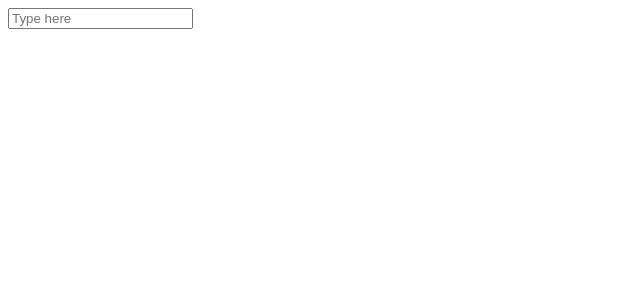
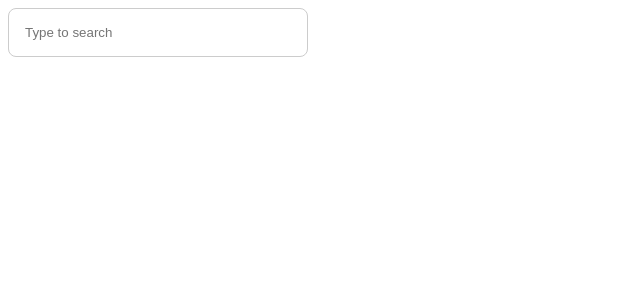
Before and after one commit to phymilad/lobox-technical-practice, a React (Vite) app in the folder lobox/: page / in a window 1280 px wide. Shown: the top 300 px of the page, without its empty margins (0-640 px from the left). Built offline with nearby package versions, Linux system fonts and the light colour scheme.

Commit message:
feat: add dropdown

```diff
--- a/lobox/src/App.tsx
+++ b/lobox/src/App.tsx
@@ -1,23 +1,10 @@
-import { useState } from "react"
-import { Input } from "./atoms/input"
+import DropDown from "./organisms/drop-down"
 
 function App() {
 
-  const [inputValue, setInputValue] = useState("")
-
-  const handleInputChange = (e: React.ChangeEvent<HTMLInputElement>) => {
-    console.log(e.target.value)
-    setInputValue(e.target.value)
-  }
-
   return (
     <>
-      <Input
-        onChange={handleInputChange}
-        placeholder="Type here"
-        type="text"
-        value={inputValue}
-      />
+      <DropDown />
     </>
   )
 }
--- /dev/null
+++ b/lobox/src/organisms/drop-down/index.scss
@@ -0,0 +1,32 @@
+.dropdown {
+    position: relative;
+    width: 300px;
+
+    &__input-container {
+      display: flex;
+      flex-wrap: wrap;
+      gap: 0.25rem;
+      border: 1px solid #ccc;
+      padding: 0.5rem;
+      border-radius: 0.5rem;
+
+      input {
+        border: none;
+        outline: none;
+        padding: 0.5rem;
+        flex-grow: 1;
+      }
+    }
+
+    &__options-container {
+      position: absolute;
+      top: 100%;
+      width: 100%;
+      max-height: 200px;
+      overflow-y: auto;
+      border: 1px solid #ccc;
+      border-radius: 0.5rem;
+      background-color: white;
+      z-index: 1;
+    }
+  }
--- /dev/null
+++ b/lobox/src/organisms/drop-down/index.tsx
@@ -0,0 +1,91 @@
+import React, { useState, useRef, useEffect } from "react";
+import "./index.scss";
+import { Option } from "../../models/types";
+import { Input } from "../../atoms/input";
+import { OptionItem } from "../../atoms/option";
+import { options } from "../../utils/constants";
+
+
+const DropDown: React.FC = () => {
+  const [inputValue, setInputValue] = useState("");
+  const [selectedOptions, setSelectedOptions] = useState<Option[]>([]);
+  const [showOptions, setShowOptions] = useState(false);
+  const dropdownRef = useRef<HTMLDivElement>(null);
+
+  useEffect(() => {
+    const handleClickOutside = (event: MouseEvent) => {
+      if (dropdownRef.current && !dropdownRef.current.contains(event.target as Node)) {
+        setShowOptions(false);
+      }
+    };
+    document.addEventListener("mousedown", handleClickOutside);
+    return () => {
+      document.removeEventListener("mousedown", handleClickOutside);
+    };
+  }, []);
+
+  const handleInputChange = (e: React.ChangeEvent<HTMLInputElement>) => {
+    setInputValue(e.target.value);
+    setShowOptions(true);
+  };
+
+  const handleOptionClick = (option: Option) => {
+    const isSelected = selectedOptions.some((item) => item.id === option.id);
+    if (isSelected) {
+      setSelectedOptions(selectedOptions.filter((item) => item.id !== option.id));
+    } else {
+      setSelectedOptions([...selectedOptions, option]);
+    }
+  };
+
+  // Filter static options based on inputValue
+  const filteredOptions = options.filter((option) =>
+    option.label.toLowerCase().includes(inputValue.toLowerCase())
+  );
+
+  const handleKeyPress = (e: React.KeyboardEvent<HTMLInputElement>) => {
+    if (e.key === "Enter") {
+      const firstOption = filteredOptions[0];
+      if (firstOption) {
+        const isSelected = selectedOptions.some((item) => item.id === firstOption.id);
+        if (isSelected) {
+          setSelectedOptions(selectedOptions.filter((item) => item.id !== firstOption.id));
+        } else {
+          setSelectedOptions([...selectedOptions, firstOption]);
+        }
+      }
+    }
+  };
+
+  return (
+    <div className="dropdown" ref={dropdownRef}>
+      <div className="dropdown__input-container" onClick={() => setShowOptions(!showOptions)}>
+        {selectedOptions.map((option) => (
+          <span key={option.id} className="dropdown__selected-option">
+            {option.label}
+          </span>
+        ))}
+        <Input
+          value={inputValue}
+          placeholder="Type to search"
+          onChange={handleInputChange}
+          onKeyDown={handleKeyPress}
+        />
+      </div>
+      {showOptions && (
+        <div className="dropdown__options-container">
+          {filteredOptions.map((option) => (
+            <OptionItem
+              key={option.id}
+              option={option}
+              isSelected={selectedOptions.some((selected) => selected.id === option.id)}
+              onClick={() => handleOptionClick(option)}
+            />
+          ))}
+        </div>
+      )}
+    </div>
+  );
+};
+
+export default DropDown;
```
